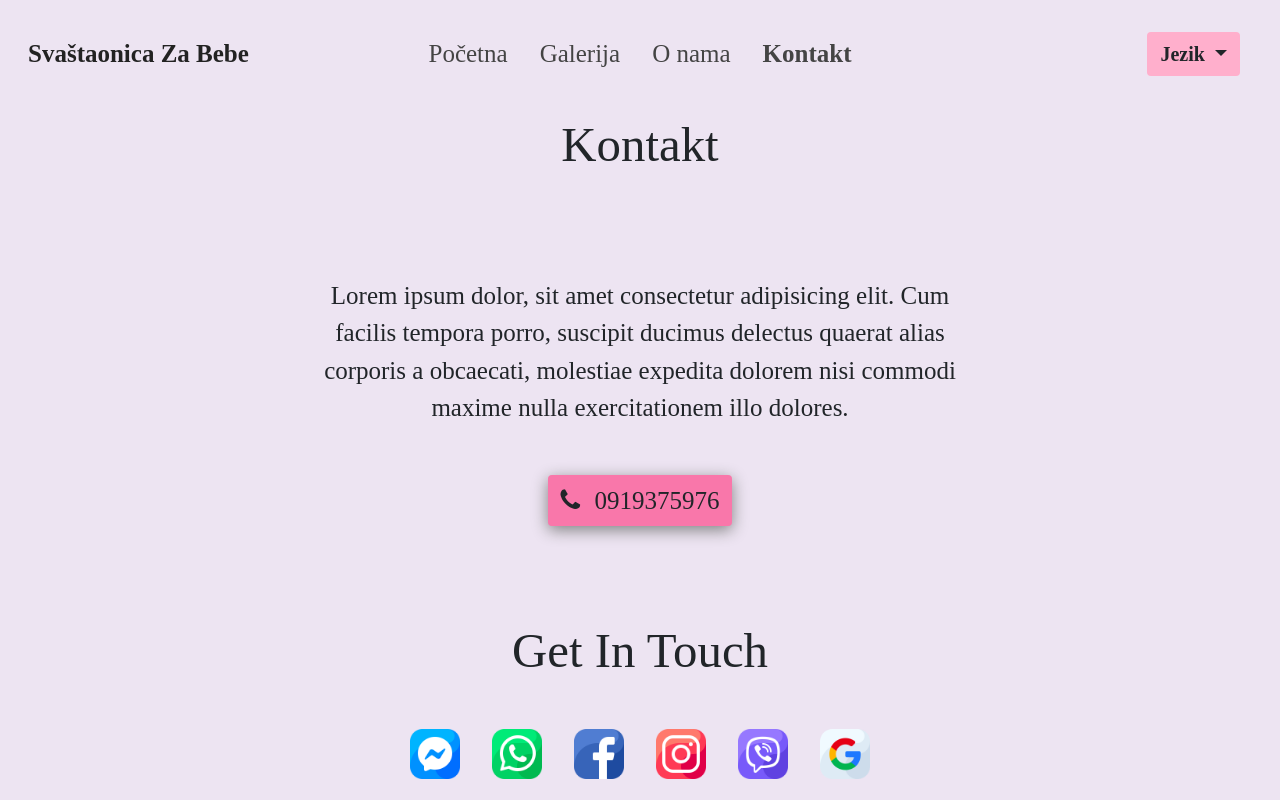
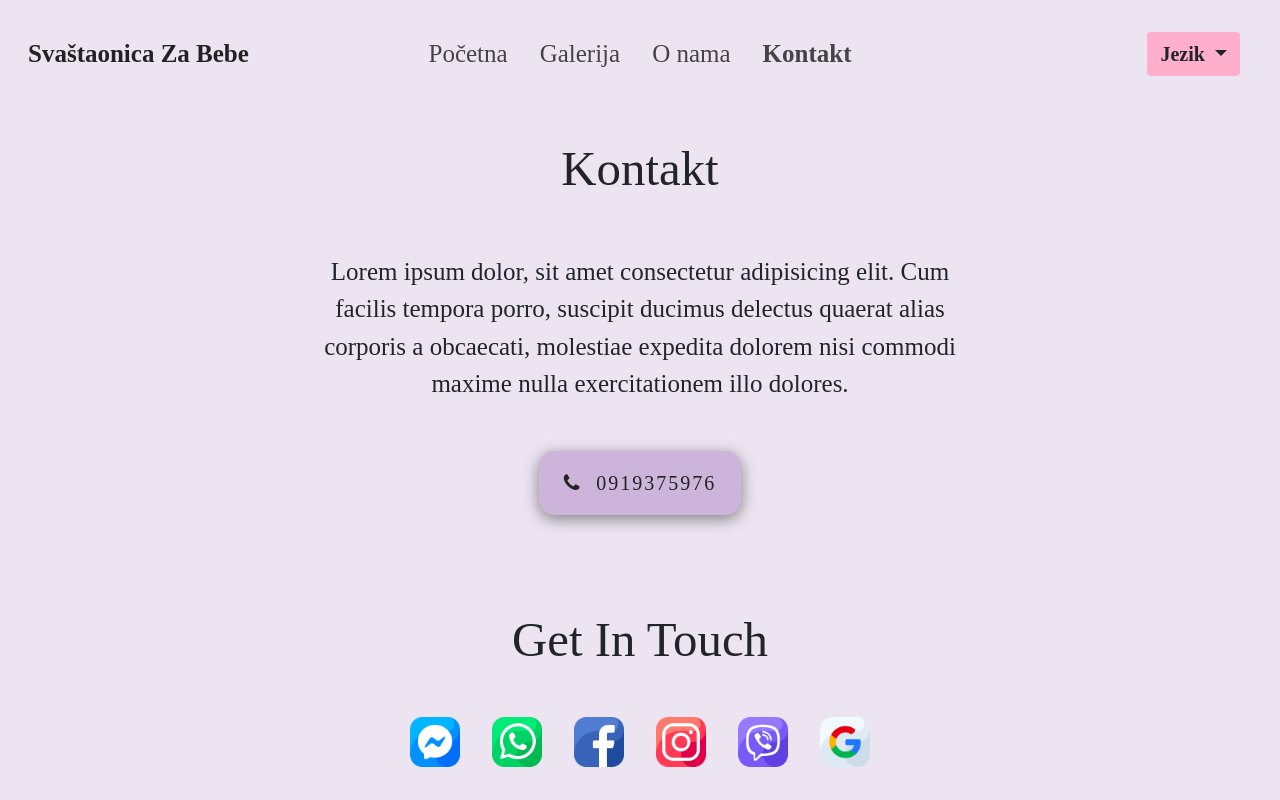
Before and after one commit to AntonioSertic23/Svastaonica-Za-Bebe, a Vue app: page /contact in a window 1280 px wide. Shown: the top 800 px of the page. Built offline with nearby package versions, Linux system fonts and the light colour scheme; a web font is replaced by a local one.

Commit message:
some ui changes

```diff
--- a/src/components/layout/Jumbotron3.vue
+++ b/src/components/layout/Jumbotron3.vue
@@ -30,7 +30,7 @@
               "Svi smo djeca. Jedina razlika je igračka koju imamo."
             </p>
             <p class="text-end fst-italic fw-bold">Pablo Larrain</p>
-            <button class="gallery-btn btn btn-primary btn-lg">Galerija</button>
+            <button class="gallery-btn btn btn-lg">Galerija</button>
           </div>
         </div>
       </div>
@@ -90,6 +90,13 @@
 }
 
 .gallery-btn {
+  background-color: #b391ca;
+  border-color: #b391ca;
+  position: absolute;
+  bottom: 0;
+  box-shadow: -2px 2px 8px grey;
+}
+.gallery-btn:hover {
   background-color: #a375bd;
   border-color: #a375bd;
   position: absolute;
--- a/src/views/AboutUsView.vue
+++ b/src/views/AboutUsView.vue
@@ -5,7 +5,7 @@
     <div class="container">
       <div class="row justify-content-center text-center">
         <p class="mb-5 menu-title">Tko smo mi?</p>
-        <div class="col-6">
+        <div class="col-8">
           <p class="aboutus-description">
             Lorem ipsum dolor, sit amet consectetur adipisicing elit. Cum
             facilis tempora porro, suscipit ducimus delectus quaerat alias
@@ -140,7 +140,7 @@
 }
 
 .aboutus-description {
-  font-size: 20px;
+  font-size: 25px;
 }
 
 /* SECTION 2 > */
--- a/src/views/ContactView.vue
+++ b/src/views/ContactView.vue
@@ -3,15 +3,15 @@ import PageTitle from "../components/ui/PageTitle.vue";
 </script>
 
 <template>
-  <section class="contact-section">
+  <section class="contact-section py-4">
     <div class="container">
       <div class="row text-center">
         <p class="mb-5 menu-title">Kontakt</p>
       </div>
 
       <div class="col-8 p-4 py-0 mx-auto">
-        <div class="contact-information px-md-4 mt-5 mb-4">
-          <div class="my-5 text-center">
+        <div class="contact-information px-md-4 mb-4">
+          <div class="mb-5 text-center">
             <p class="mb-5" style="font-size: 25px">
               Lorem ipsum dolor, sit amet consectetur adipisicing elit. Cum
               facilis tempora porro, suscipit ducimus delectus quaerat alias
@@ -19,7 +19,9 @@ import PageTitle from "../components/ui/PageTitle.vue";
               maxime nulla exercitationem illo dolores.
             </p>
 
-            <a class="call-btn btn mb-0 mx-auto w-auto" href="tel:0919375976"
+            <a
+              class="call-btn btn mb-0 mx-auto w-auto py-3 px-4"
+              href="tel:0919375976"
               ><i class="fa fa-phone me-2"></i>
               0919375976
             </a>
@@ -80,9 +82,18 @@ import PageTitle from "../components/ui/PageTitle.vue";
 }
 
 .call-btn {
-  font-size: 25px !important;
-  background-color: #f977aa !important;
+  color: #222;
+  text-decoration: none;
+  text-transform: uppercase;
+  background-color: rgb(205, 180, 219);
+  border-radius: 15px;
+  font-weight: 500;
+  letter-spacing: 2px;
+  font-size: 20px;
   box-shadow: 0 0.25rem 1rem 0 grey;
+}
+.call-btn:hover {
+  background-color: #a375bd;
 }
 
 .getintouch {
```
